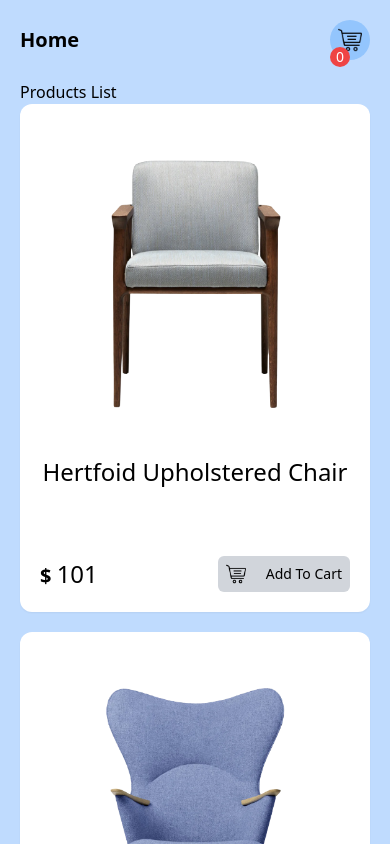
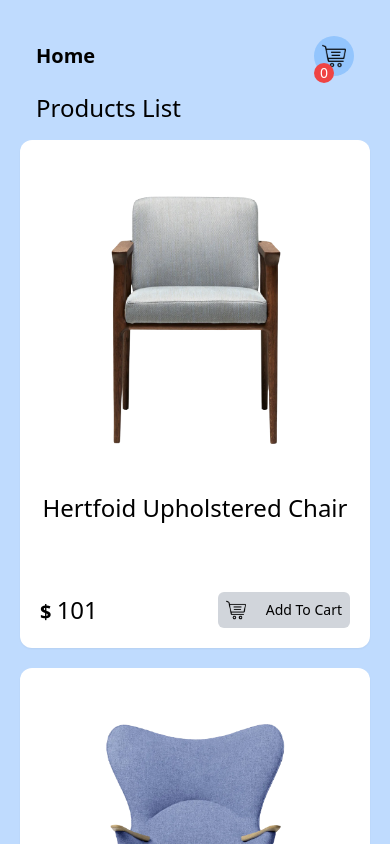
Before and after one commit to abdulladone94/E-Commerce-React-Redux, a React (Vite) app: page / in a window 390 px wide. Shown: the top 844 px of the page. Built offline with nearby package versions, Linux system fonts and the light colour scheme.

Commit message:
make it mobile responsive

```diff
--- a/src/components/cartItem.jsx
+++ b/src/components/cartItem.jsx
@@ -39,8 +39,8 @@ const CartItem = (props) => {
   };
   return (
     <div className="flex justify-between items-center bg-slate-600 text-white p-2 border-b-2 border-slate-700 gap-5 rounded-md">
-      <img src={detail.image} alt="product" className="w-12" />
-      <h3>{detail.name}</h3>
+      <img src={detail.image} alt="product" className="w-8 md:w-12" />
+      <h3 className="text-sm">{detail.name}</h3>
       <p>${detail.price * itemQuentity}</p>
       <div className="w-20 flex justify-between gap-2">
         <button
--- a/src/components/cartTab.jsx
+++ b/src/components/cartTab.jsx
@@ -15,7 +15,7 @@ const CartTab = () => {
 
   return (
     <div
-      className={`fixed top-0 right-0 w-72  xl:w-96 bg-gray-700 h-full grid grid-rows-[60px_1fr_60px] transition-transform duration-500 ${
+      className={`fixed top-0 right-0 w-72 md:w-80 xl:w-96 bg-gray-700 h-full grid grid-rows-[60px_1fr_60px] transition-transform duration-500 ${
         cartStatusTab === false ? "translate-x-full" : ""
       }`}
     >
--- a/src/components/header.jsx
+++ b/src/components/header.jsx
@@ -22,7 +22,7 @@ const Header = () => {
   };
 
   return (
-    <header className="flex justify-between items-center mb-5">
+    <header className="flex justify-between items-center m-4">
       <Link to="/" className="text-xl font-semibold">
         Home
       </Link>
--- a/src/pages/Home.jsx
+++ b/src/pages/Home.jsx
@@ -4,7 +4,7 @@ import ProductList from "../components/productList";
 const Home = () => {
   return (
     <div>
-      <h1>Products List</h1>
+      <h1 className="text-2xl md:text-4xl m-4">Products List</h1>
       <div className="grid grid-cols-1 md:grid-cols-3 lg:grid-cols-4 gap-5">
         {products.map((product) => (
           <ProductList key={product.id} data={product} />
```
